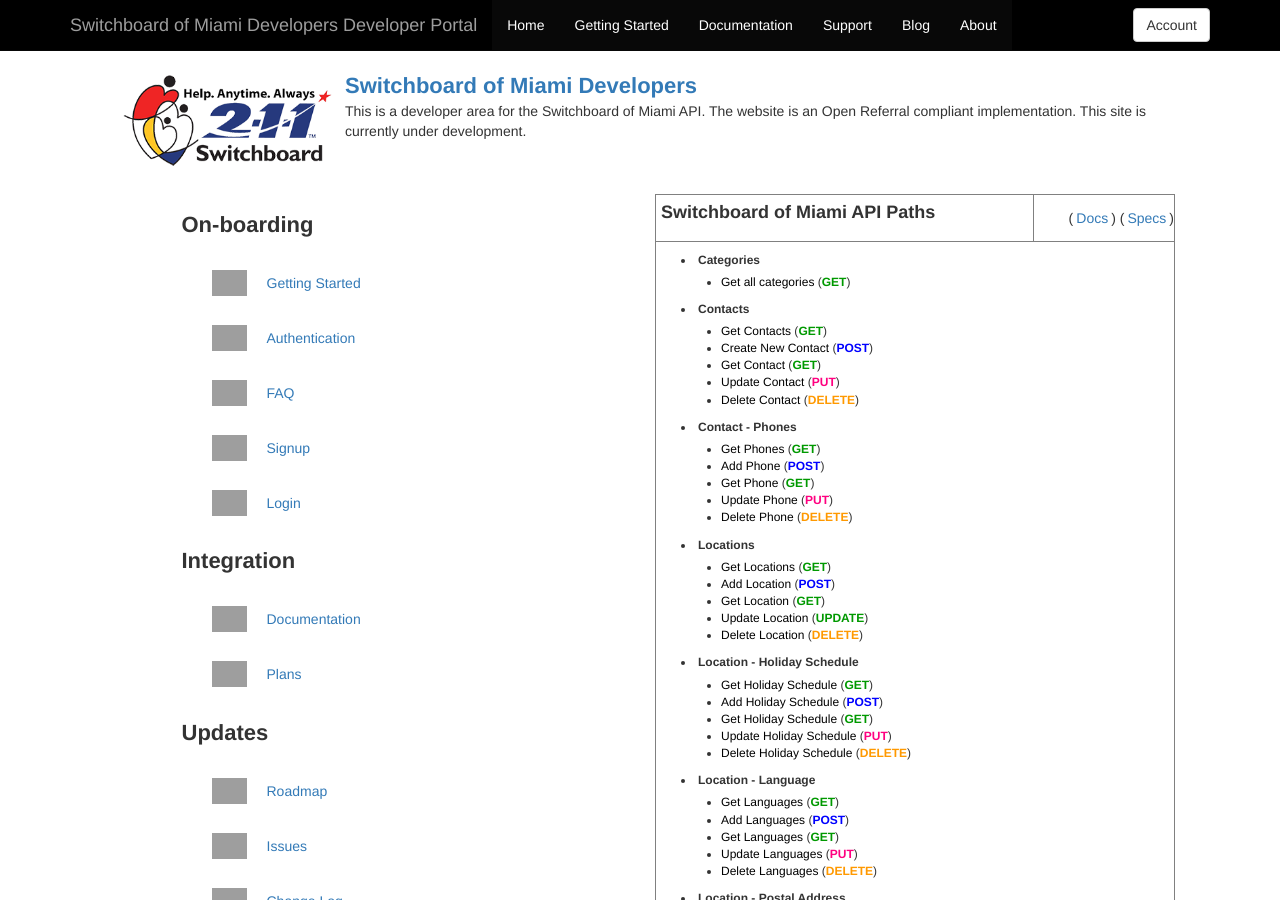
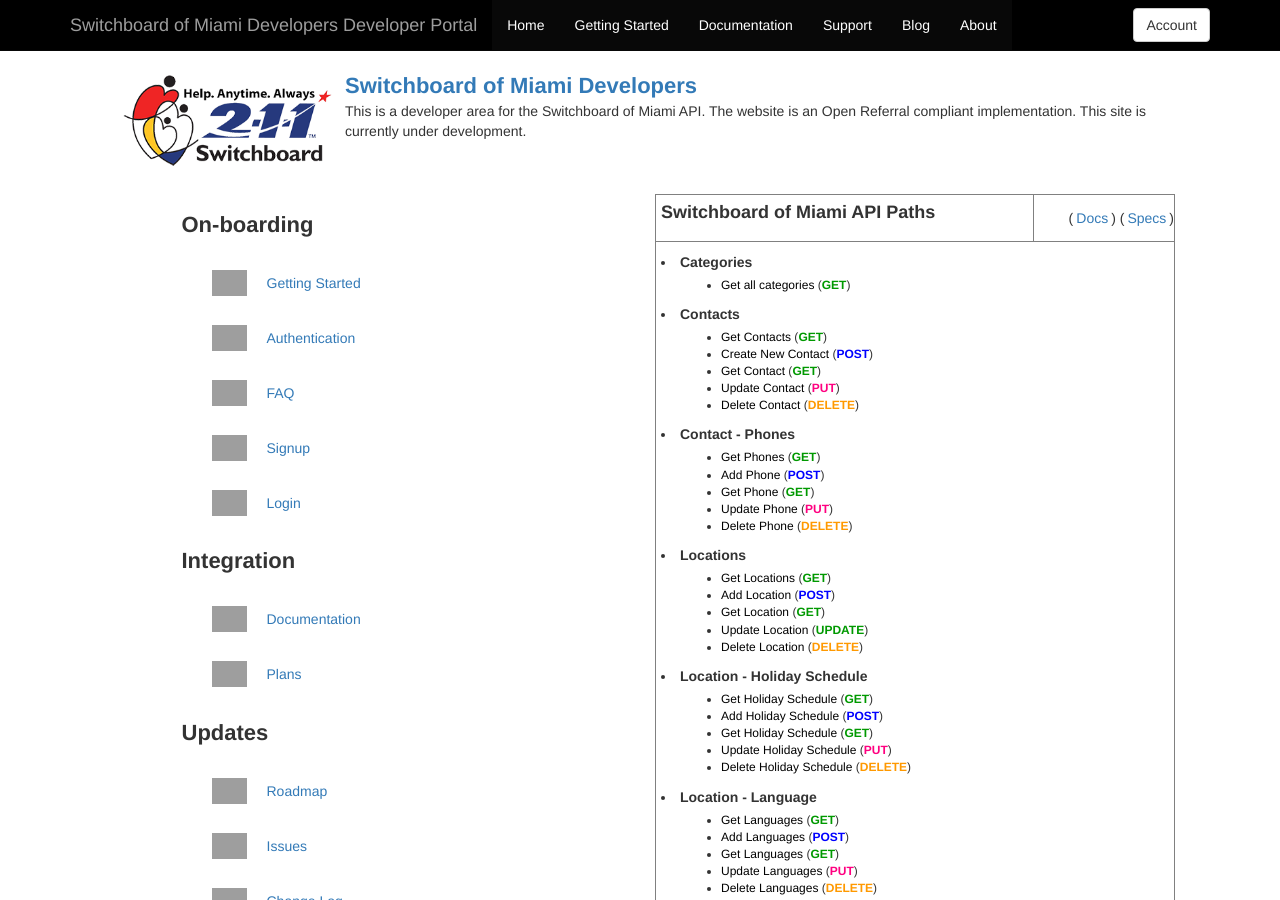
Before and after one commit to xrysanthos/developer-portal, a Jekyll site: the page built from index.html, in a window 1280 px wide and 900 px high. Built offline with Jekyll 4.4.1, drawn with Linux system fonts in a browser that asks for light colours; grey boxes are pictures that could not be loaded.

```diff
--- a/index.html
+++ b/index.html
@@ -380,7 +380,7 @@
                           {% for grouptag in tagArray %}
 
                             {% if grouptag != '' %}
-                              <li style="font-size: 12px; margin-left: 25px; padding-bottom: 5px;"><strong>{{ grouptag }}</strong></li><ul style="font-size: 12px; margin-left: 25px;">
+                              <li style="font-size: 14px; margin-left: 5px; padding-bottom: 5px;"><strong>{{ grouptag }}</strong></li><ul style="font-size: 12px; margin-left: 25px;">
                             {% endif %}
 
                             {% for spec in openapi_spec_json %}
```
